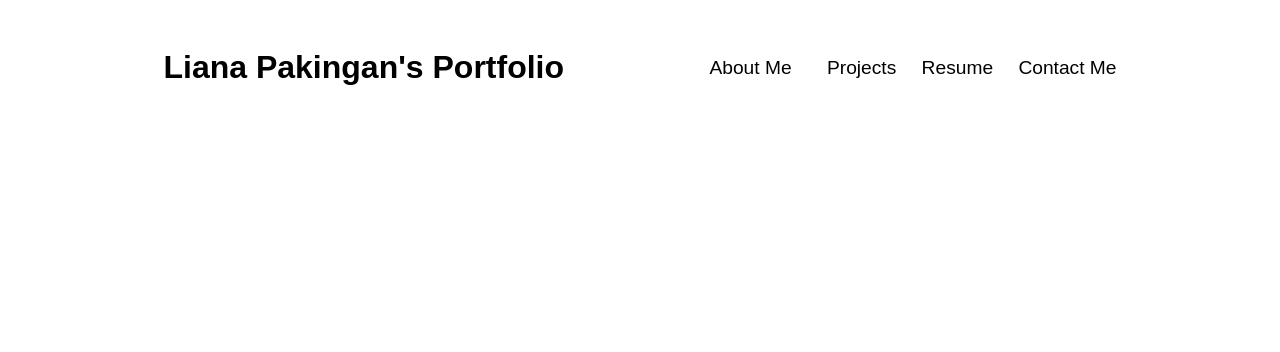
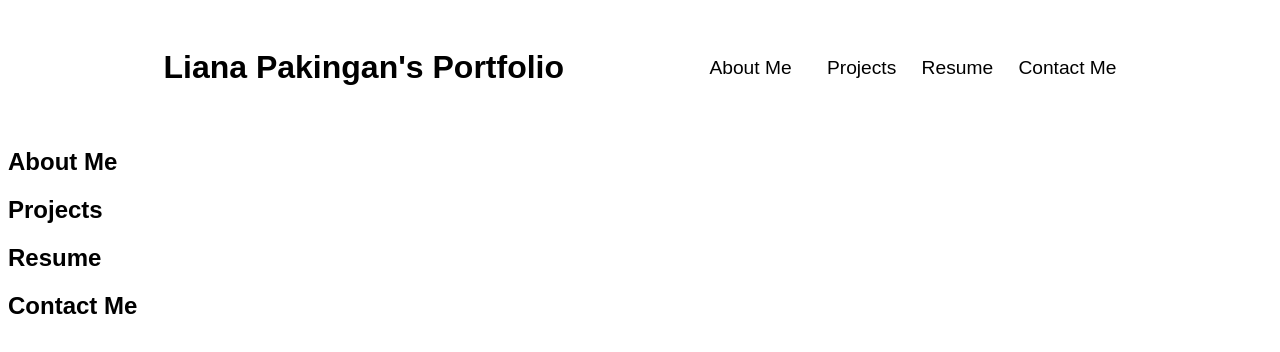
Before and after one commit to lpakingan/css-portfolio, a plain HTML site: page index.html in a window 1280 px wide. Drawn offline with Linux system fonts and the light colour scheme.

Commit message:
add main element with new section for different nav bar redirects

```diff
--- a/index.html
+++ b/index.html
@@ -21,6 +21,26 @@
             </nav>
     </header>
 
+    <main>
+        <section class="showcase">
+            <div class="showcase_section">
+                <h2>About Me</h2>
+            </div>
+
+            <div class="showcase_section">
+                <h2>Projects</h2>
+            </div>
+
+            <div class="showcase_section">
+                <h2>Resume</h2>
+            </div>
+
+            <div class="showcase_section">
+                <h2>Contact Me</h2>
+            </div>
+        </section>
+    </main>
+
 
 </body>
 </html>
```
